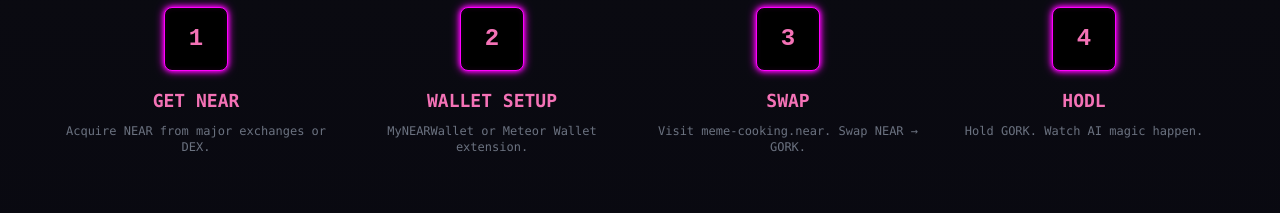
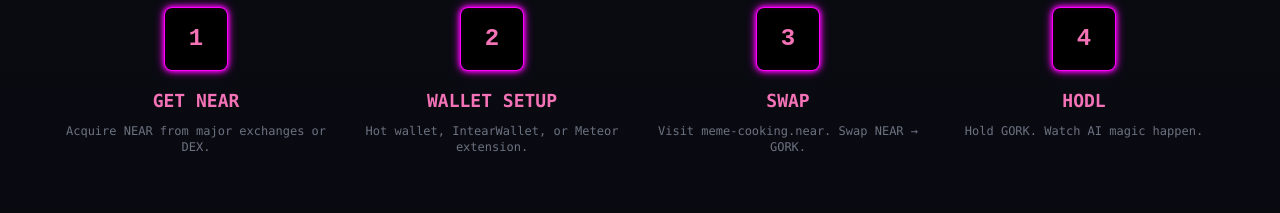
Before and after one commit to Kampouse/gork-website, a Next.js app: page / in a window 1280 px wide. Shown: the part 4640-4853 px from the top of the page. Built offline with nearby package versions, Linux system fonts and the light colour scheme.

Commit message:
Update wallet setup: Hot wallet, IntearWallet, Meteor

```diff
--- a/app/page.tsx
+++ b/app/page.tsx
@@ -311,7 +311,7 @@
 
           <div className="grid md:grid-cols-4 gap-8">
             <Step number={1} title="GET NEAR" description="Acquire NEAR from major exchanges or DEX." />
-            <Step number={2} title="WALLET SETUP" description="MyNEARWallet or Meteor Wallet extension." />
+            <Step number={2} title="WALLET SETUP" description="Hot wallet, IntearWallet, or Meteor extension." />
             <Step number={3} title="SWAP" description="Visit meme-cooking.near. Swap NEAR → GORK." />
             <Step number={4} title="HODL" description="Hold GORK. Watch AI magic happen." />
           </div>
```
